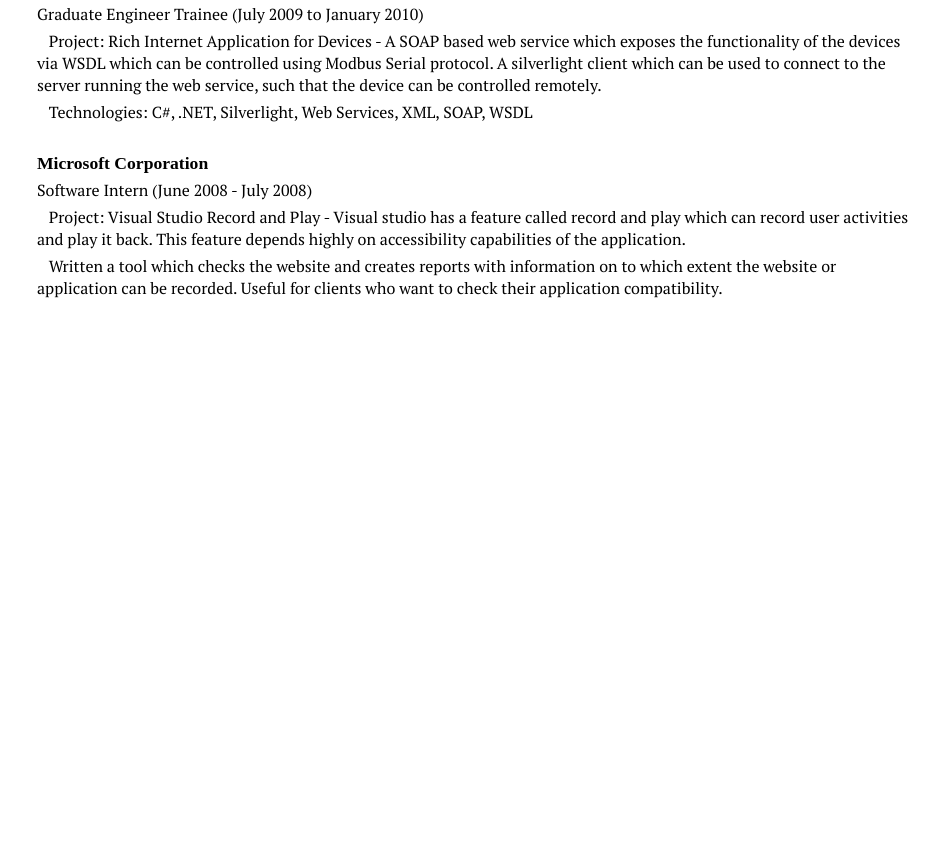
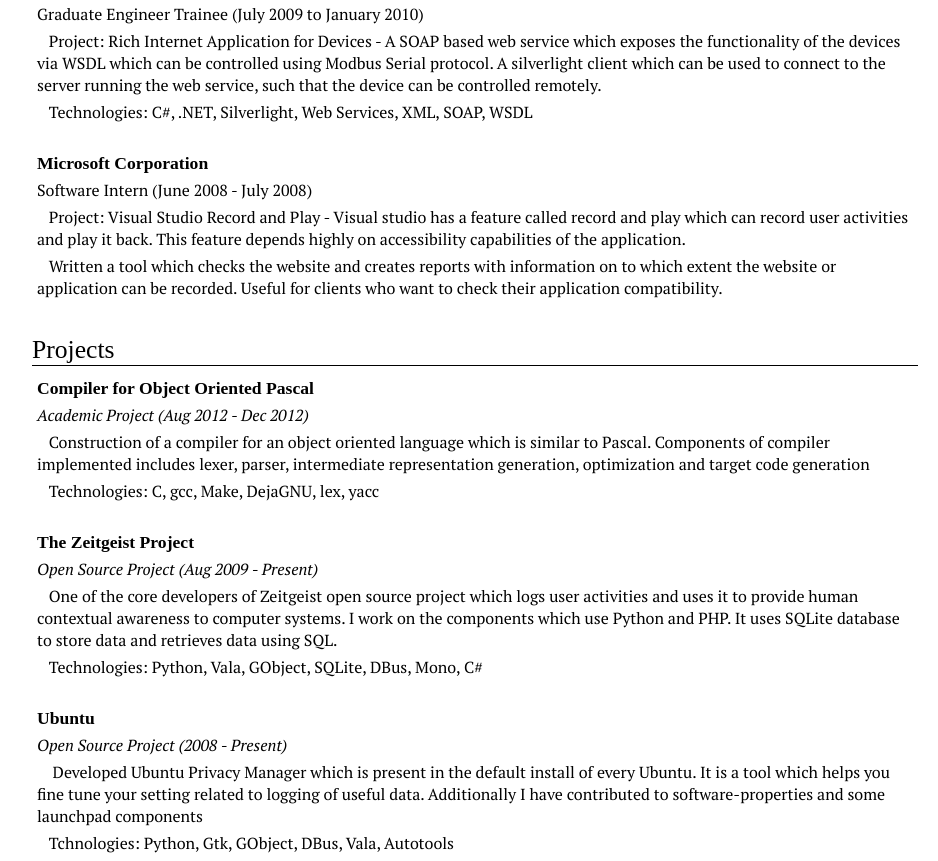
Before and after one commit to manish/website, a plain HTML site: page js-resume/index.html in a window 1280 px wide. Shown: the part 760-1621 px from the top of the page, without its empty margins (170-1108 px from the left). Before the commit the page ends 1066 px from the top, so only its background shows below. Drawn offline with nearby package versions, Linux system fonts and the light colour scheme; a web font is replaced by a local one.

Commit message:
Added Projects section

```diff
--- a/js-resume/index.html
+++ b/js-resume/index.html
@@ -64,6 +64,33 @@ be used to connect to the server running the web service, such that the device c
                         <div><p>&nbsp;&nbsp;&nbsp;Written a tool which checks the website and creates reports with information on to which extent
                             the website or application can be recorded. Useful for clients who want to check their application compatibility.</p></div>
                 </td></tr>
+                <tr class="blank"><td>&nbsp;</td></tr>
+                <tr><td>
+                    <div class="title">Projects</div>
+                </td></tr>
+                <tr class="content"><td>
+                        <div class="bold"><p>Compiler for Object Oriented Pascal</p></div>
+                        <div class="italic"><p>Academic Project (Aug 2012 - Dec 2012)</p></div>
+                        <div><p>&nbsp;&nbsp;&nbsp;Construction of a compiler for an object oriented language which is similar to Pascal. Components of
+                            compiler implemented includes lexer, parser, intermediate representation generation, optimization and target code generation </p></div>
+                        <div><p>&nbsp;&nbsp;&nbsp;Technologies: C, gcc, Make, DejaGNU, lex, yacc</p></div>
+
+                        <div class="blank"><p/></div>
+                        <div class="bold"><p>The Zeitgeist Project</p></div>
+                        <div class="italic"><p>Open Source Project (Aug 2009 - Present)</p></div>
+                        <div><p>&nbsp;&nbsp;&nbsp;One of the core developers of Zeitgeist open source project which logs user activities and uses
+                               it to provide human contextual awareness to computer systems. I work on the components which use Python and PHP.
+                               It uses SQLite database to store data and retrieves data using SQL. </p></div>
+                        <div><p>&nbsp;&nbsp;&nbsp;Technologies: Python, Vala, GObject, SQLite, DBus, Mono, C#</p></div>
+
+
+                        <div class="blank"><p/></div>
+                        <div class="bold"><p>Ubuntu</p></div>
+                        <div class="italic"><p>Open Source Project (2008 - Present)</p></div>
+                        <div><p>&nbsp;&nbsp;&nbsp; Developed Ubuntu Privacy Manager which is present in the default install of every Ubuntu. It is a tool which
+                                helps you fine tune your setting related to logging of useful data. Additionally I have contributed to software-properties and some launchpad components</p></div>
+                        <div><p>&nbsp;&nbsp;&nbsp;Tchnologies: Python, Gtk, GObject, DBus, Vala, Autotools</p></div>
+                </td></tr>
             </table>
         </div>
     </body>
```
